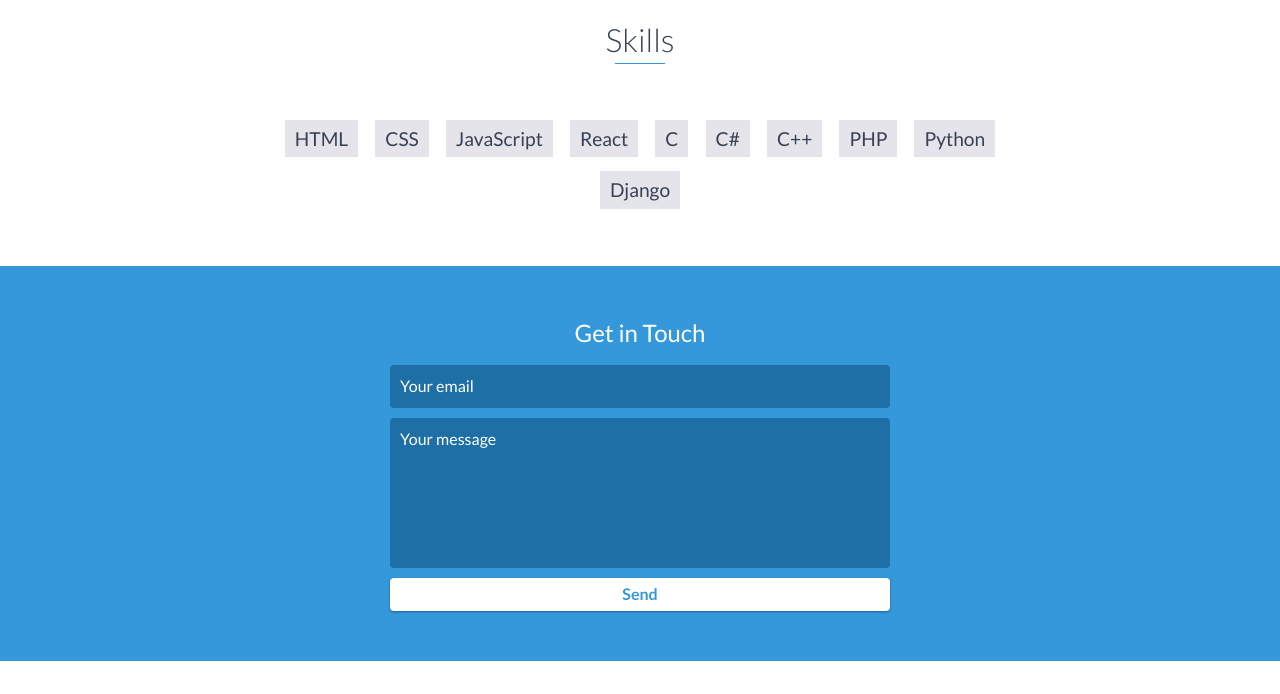
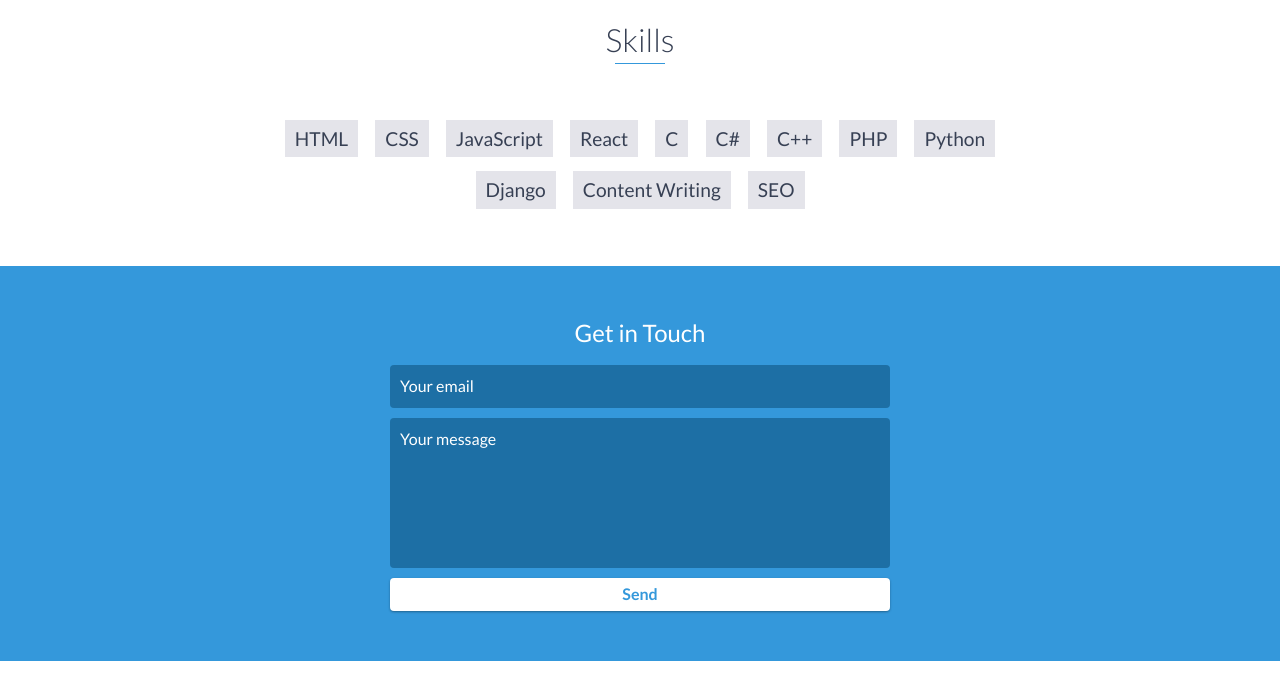
Before and after one commit to karanrrana/karanrana.github.io, a website: page index.html in a window 1280 px wide. Shown: the part 3170-3864 px from the top of the page. Drawn offline with nearby package versions, Linux system fonts and the light colour scheme.

Commit message:
Update index.html

```diff
--- a/index.html
+++ b/index.html
@@ -200,6 +200,8 @@
             <li>PHP</li>
             <li>Python</li>
             <li>Django</li>
+	<li>Content Writing</li>
+		<li>SEO</li>
         </ul>
     </div>
     <!-- End #skills -->
```
